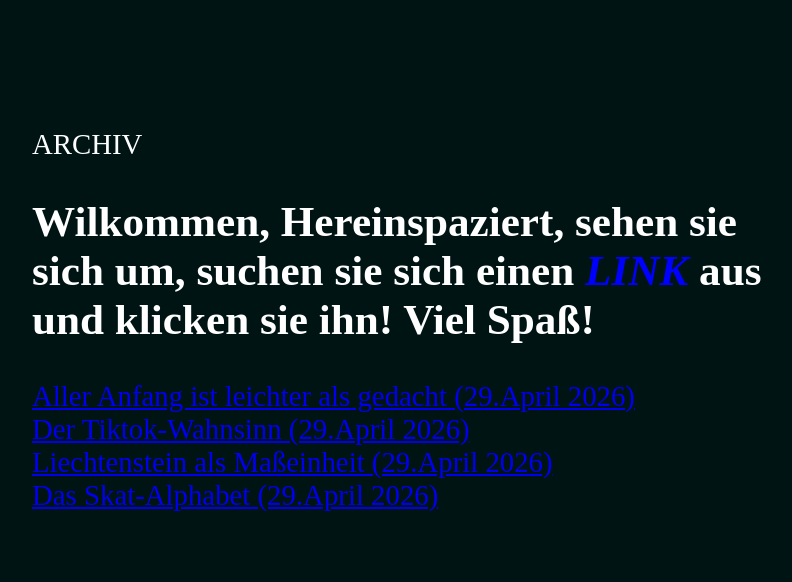
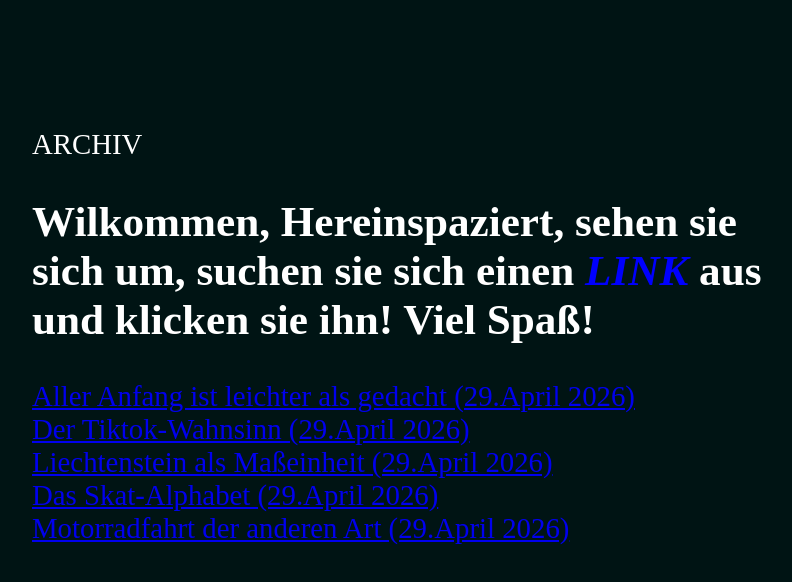
Before and after one commit to henrikh194/Main-Street, a plain HTML site: page archive.html in a window 1280 px wide. Shown: the whole page, without its empty margins (224-1016 px from the left). Drawn offline with Linux system fonts and the light colour scheme.

Commit message:
archive update

```diff
--- a/archive.html
+++ b/archive.html
@@ -13,4 +13,6 @@
     <a href="articles/290420263.html">Liechtenstein als Maßeinheit (29.April 2026)</a>
     <br>
     <a href="articles/290420264.html">Das Skat-Alphabet (29.April 2026)</a>
+    <br>
+    <a href="articles/290420265.html">Motorradfahrt der anderen Art (29.April 2026)</a>
 </html>
```
